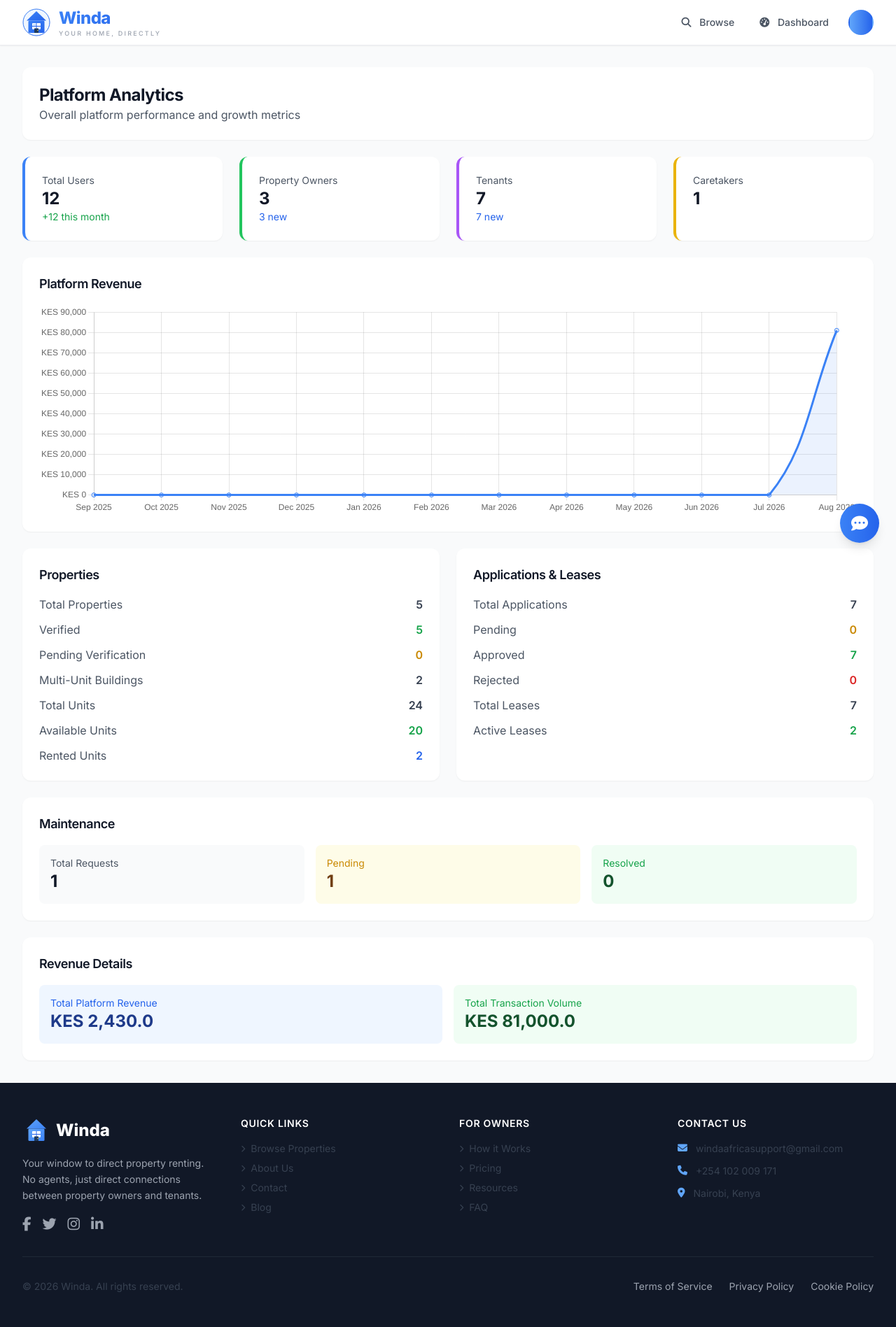
After one commit to Kenaaaanz/winda, a Django app: page /analytics/ in a window 1280 px wide. The commit adds this page. Shown: the whole page at 70% size. Run offline with Django 4.2, Linux system fonts and the light colour scheme; a user stored in the database is signed in; data comes from the database, SQL or seed files in the repository; data that the repository does not hold is empty; some libraries are stand-ins or nearby versions.

Commit message:
COMMIT20: ANALYTICS APP_9

```diff
--- /dev/null
+++ b/apps/analytics/templatetags/init.py
@@ -0,0 +1,2 @@
+# apps/analytics/templatetags/__init__.py
+# This file makes the templatetags directory a Python package
--- a/apps/analytics/views.py
+++ b/apps/analytics/views.py
@@ -31,13 +31,21 @@ def owner_analytics(request):
     owner = request.user.owner_profile
     stats = AnalyticsService.get_owner_dashboard_stats(owner)
 
+    # Prepare chart data for templates
+    chart_data = {
+        'revenue_labels': [item['month'] for item in stats['revenue']['monthly']],
+        'revenue_data': [float(item['amount']) for item in stats['revenue']['monthly']],
+        'application_labels': [item['month'] for item in stats['applications']['trend']],
+        'application_data': [item['count'] for item in stats['applications']['trend']],
+    }
+
     context = {
         'stats': stats,
+        'chart_data': chart_data,
         'user_type': 'owner',
         'property_count': stats['properties']['total'],
     }
     return render(request, 'analytics/owner_dashboard.html', context)
-
 
 @login_required
 def admin_analytics(request):
@@ -48,12 +56,18 @@ def admin_analytics(request):
 
     stats = AnalyticsService.get_platform_stats()
 
+    # Prepare chart data for templates
+    chart_data = {
+        'revenue_labels': [item['month'] for item in stats['revenue']['monthly']],
+        'revenue_data': [float(item['amount']) for item in stats['revenue']['monthly']],
+    }
+
     context = {
         'stats': stats,
+        'chart_data': chart_data,
         'user_type': 'admin',
     }
     return render(request, 'analytics/admin_dashboard.html', context)
-
 
 @login_required
 @owner_required
--- /dev/null
+++ b/templates/analytics/admin_dashboard.html
@@ -0,0 +1,189 @@
+{% extends 'base.html' %}
+{% load humanize %}
+{% load analytics_filters %}
+
+{% block title %}Admin Analytics - Winda{% endblock %}
+
+{% block content %}
+<div class="bg-gray-50 min-h-screen py-8">
+    <div class="max-w-7xl mx-auto px-4 sm:px-6 lg:px-8">
+        <!-- Header -->
+        <div class="bg-white rounded-xl shadow-sm p-6 mb-6">
+            <h1 class="text-2xl font-bold text-gray-900">Platform Analytics</h1>
+            <p class="text-gray-600">Overall platform performance and growth metrics</p>
+        </div>
+
+        <!-- User Stats -->
+        <div class="grid grid-cols-1 md:grid-cols-2 lg:grid-cols-4 gap-6 mb-6">
+            <div class="bg-white rounded-xl shadow-sm p-6 stat-card border-l-4 border-blue-500">
+                <p class="text-sm text-gray-600">Total Users</p>
+                <p class="text-2xl font-bold text-gray-900">{{ stats.users.total }}</p>
+                <p class="text-sm text-green-600">+{{ stats.users.new_users }} this month</p>
+            </div>
+            <div class="bg-white rounded-xl shadow-sm p-6 stat-card border-l-4 border-green-500">
+                <p class="text-sm text-gray-600">Property Owners</p>
+                <p class="text-2xl font-bold text-gray-900">{{ stats.users.owners }}</p>
+                <p class="text-sm text-blue-600">{{ stats.users.new_owners }} new</p>
+            </div>
+            <div class="bg-white rounded-xl shadow-sm p-6 stat-card border-l-4 border-purple-500">
+                <p class="text-sm text-gray-600">Tenants</p>
+                <p class="text-2xl font-bold text-gray-900">{{ stats.users.tenants }}</p>
+                <p class="text-sm text-blue-600">{{ stats.users.new_tenants }} new</p>
+            </div>
+            <div class="bg-white rounded-xl shadow-sm p-6 stat-card border-l-4 border-yellow-500">
+                <p class="text-sm text-gray-600">Caretakers</p>
+                <p class="text-2xl font-bold text-gray-900">{{ stats.users.caretakers }}</p>
+            </div>
+        </div>
+
+        <!-- Revenue Chart -->
+        <div class="bg-white rounded-xl shadow-sm p-6 mb-6">
+            <h3 class="text-lg font-semibold mb-4">Platform Revenue</h3>
+            <div class="chart-container" style="height: 300px;">
+                <canvas id="revenueChart"></canvas>
+            </div>
+        </div>
+
+        <!-- Property & Application Stats -->
+        <div class="grid grid-cols-1 lg:grid-cols-2 gap-6 mb-6">
+            <div class="bg-white rounded-xl shadow-sm p-6">
+                <h3 class="text-lg font-semibold mb-4">Properties</h3>
+                <div class="space-y-3">
+                    <div class="flex justify-between">
+                        <span class="text-gray-600">Total Properties</span>
+                        <span class="font-semibold">{{ stats.properties.total }}</span>
+                    </div>
+                    <div class="flex justify-between">
+                        <span class="text-gray-600">Verified</span>
+                        <span class="font-semibold text-green-600">{{ stats.properties.verified }}</span>
+                    </div>
+                    <div class="flex justify-between">
+                        <span class="text-gray-600">Pending Verification</span>
+                        <span class="font-semibold text-yellow-600">{{ stats.properties.pending }}</span>
+                    </div>
+                    <div class="flex justify-between">
+                        <span class="text-gray-600">Multi-Unit Buildings</span>
+                        <span class="font-semibold">{{ stats.properties.multi_unit }}</span>
+                    </div>
+                    <div class="flex justify-between">
+                        <span class="text-gray-600">Total Units</span>
+                        <span class="font-semibold">{{ stats.properties.total_units }}</span>
+                    </div>
+                    <div class="flex justify-between">
+                        <span class="text-gray-600">Available Units</span>
+                        <span class="font-semibold text-green-600">{{ stats.properties.available_units }}</span>
+                    </div>
+                    <div class="flex justify-between">
+                        <span class="text-gray-600">Rented Units</span>
+                        <span class="font-semibold text-blue-600">{{ stats.properties.rented_units }}</span>
+                    </div>
+                </div>
+            </div>
+
+            <div class="bg-white rounded-xl shadow-sm p-6">
+                <h3 class="text-lg font-semibold mb-4">Applications & Leases</h3>
+                <div class="space-y-3">
+                    <div class="flex justify-between">
+                        <span class="text-gray-600">Total Applications</span>
+                        <span class="font-semibold">{{ stats.applications.total }}</span>
+                    </div>
+                    <div class="flex justify-between">
+                        <span class="text-gray-600">Pending</span>
+                        <span class="font-semibold text-yellow-600">{{ stats.applications.pending }}</span>
+                    </div>
+                    <div class="flex justify-between">
+                        <span class="text-gray-600">Approved</span>
+                        <span class="font-semibold text-green-600">{{ stats.applications.approved }}</span>
+                    </div>
+                    <div class="flex justify-between">
+                        <span class="text-gray-600">Rejected</span>
+                        <span class="font-semibold text-red-600">{{ stats.applications.rejected }}</span>
+                    </div>
+                    <div class="flex justify-between">
+                        <span class="text-gray-600">Total Leases</span>
+                        <span class="font-semibold">{{ stats.leases.total }}</span>
+                    </div>
+                    <div class="flex justify-between">
+                        <span class="text-gray-600">Active Leases</span>
+                        <span class="font-semibold text-green-600">{{ stats.leases.active }}</span>
+                    </div>
+                </div>
+            </div>
+        </div>
+
+        <!-- Maintenance Stats -->
+        <div class="bg-white rounded-xl shadow-sm p-6">
+            <h3 class="text-lg font-semibold mb-4">Maintenance</h3>
+            <div class="grid grid-cols-1 md:grid-cols-3 gap-4">
+                <div class="bg-gray-50 rounded-lg p-4">
+                    <p class="text-sm text-gray-600">Total Requests</p>
+                    <p class="text-2xl font-bold text-gray-900">{{ stats.maintenance.total }}</p>
+                </div>
+                <div class="bg-yellow-50 rounded-lg p-4">
+                    <p class="text-sm text-yellow-600">Pending</p>
+                    <p class="text-2xl font-bold text-yellow-900">{{ stats.maintenance.pending }}</p>
+                </div>
+                <div class="bg-green-50 rounded-lg p-4">
+                    <p class="text-sm text-green-600">Resolved</p>
+                    <p class="text-2xl font-bold text-green-900">{{ stats.maintenance.resolved }}</p>
+                </div>
+            </div>
+        </div>
+
+        <!-- Revenue Details -->
+        <div class="mt-6 bg-white rounded-xl shadow-sm p-6">
+            <h3 class="text-lg font-semibold mb-4">Revenue Details</h3>
+            <div class="grid grid-cols-1 md:grid-cols-2 gap-4">
+                <div class="bg-blue-50 rounded-lg p-4">
+                    <p class="text-sm text-blue-600">Total Platform Revenue</p>
+                    <p class="text-2xl font-bold text-blue-900">KES {{ stats.revenue.platform_fees|intcomma }}</p>
+                </div>
+                <div class="bg-green-50 rounded-lg p-4">
+                    <p class="text-sm text-green-600">Total Transaction Volume</p>
+                    <p class="text-2xl font-bold text-green-900">KES {{ stats.revenue.total|intcomma }}</p>
+                </div>
+            </div>
+        </div>
+    </div>
+</div>
+
+<!-- Chart.js -->
+<script src="https://cdn.jsdelivr.net/npm/chart.js"></script>
+<script>
+// Revenue Chart
+const revenueCtx = document.getElementById('revenueChart').getContext('2d');
+new Chart(revenueCtx, {
+    type: 'line',
+    data: {
+        labels: {{ chart_data.revenue_labels|safe }},
+        datasets: [{
+            label: 'Revenue (KES)',
+            data: {{ chart_data.revenue_data|safe }},
+            borderColor: '#3b82f6',
+            backgroundColor: 'rgba(59, 130, 246, 0.1)',
+            fill: true,
+            tension: 0.4
+        }]
+    },
+    options: {
+        responsive: true,
+        maintainAspectRatio: false,
+        plugins: {
+            legend: {
+                display: false
+            }
+        },
+        scales: {
+            y: {
+                beginAtZero: true,
+                ticks: {
+                    callback: function(value) {
+                        return 'KES ' + value.toLocaleString();
+                    }
+                }
+            }
+        }
+    }
+});
+</script>
+{% endblock %}
```
Also changed, not shown: apps/analytics/templatetags/analytics_filters.py (added, +53 -0 lines), templates/analytics/owner_dashboard.html (+5 -4 lines).
